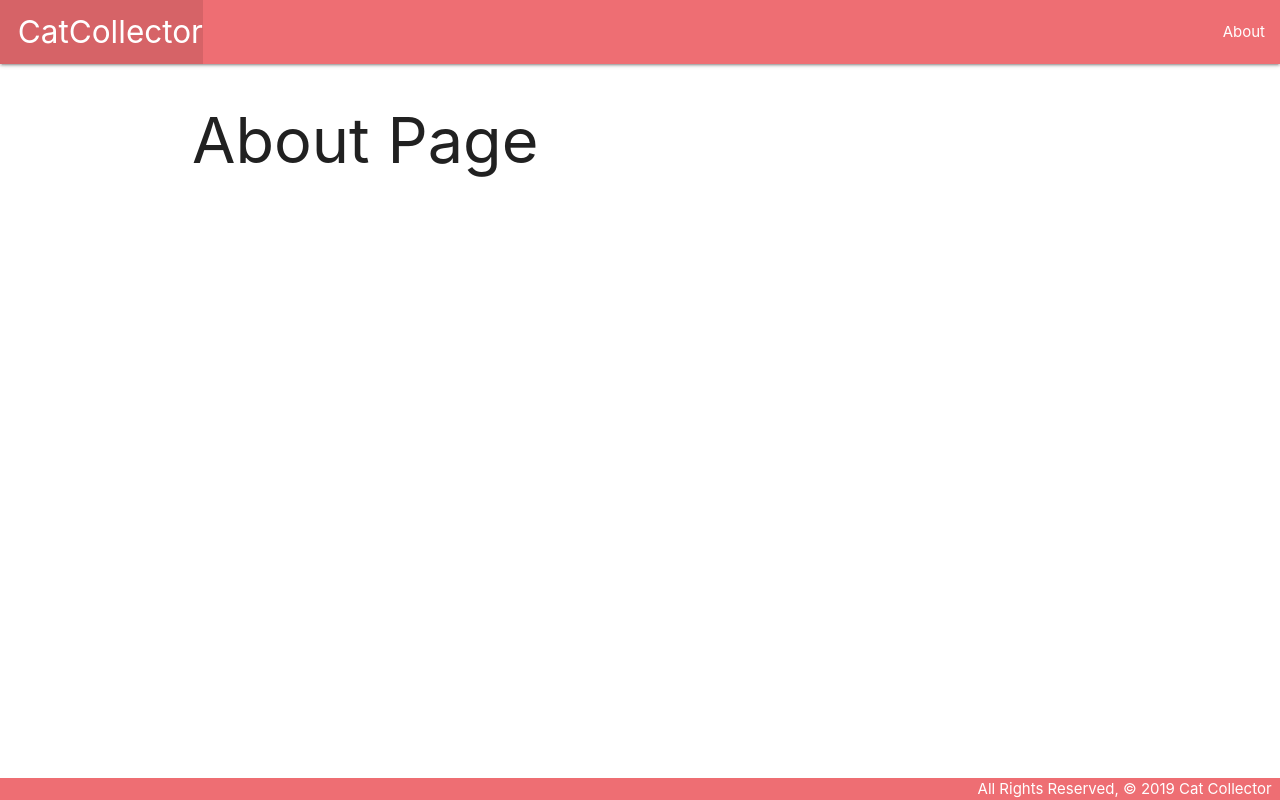
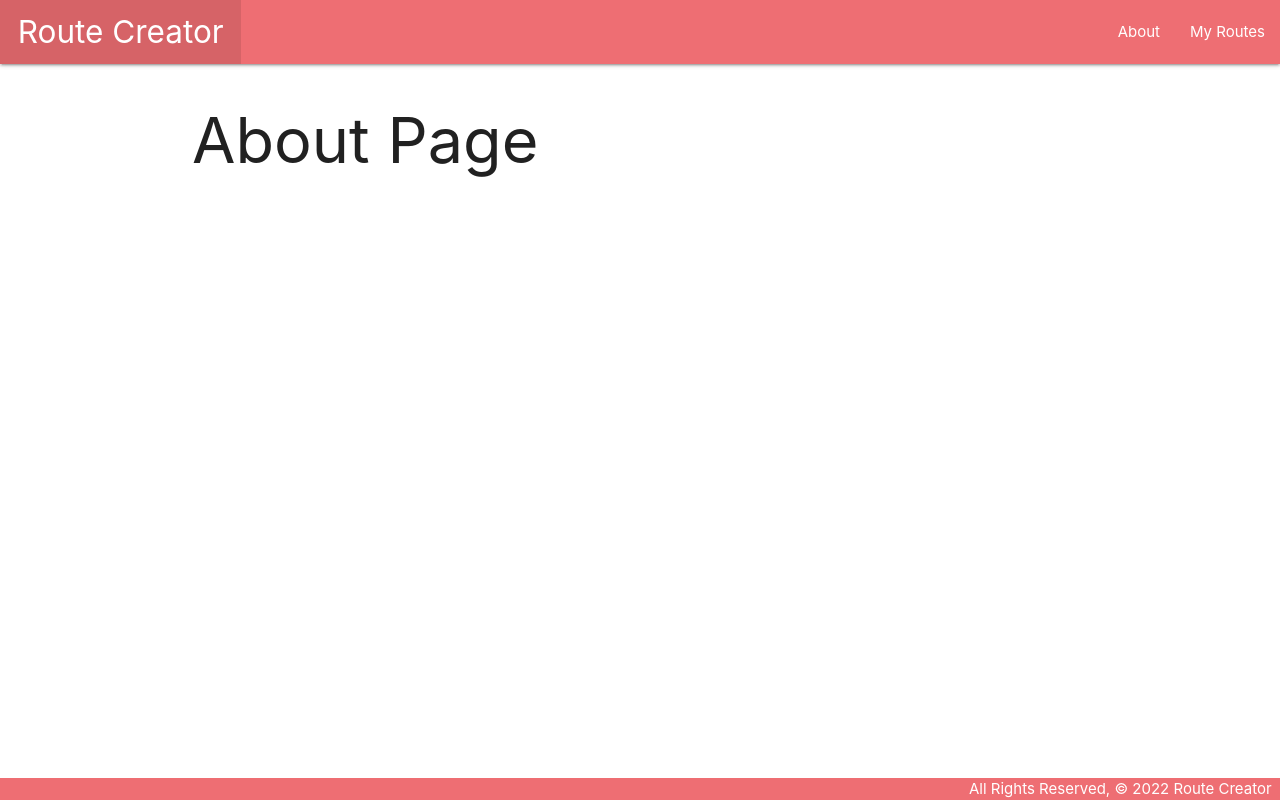
Before and after one commit to cjc027/project3, a Django app: page /about/ in a window 1280 px wide. Run offline with Django 4.2, Linux system fonts and the light colour scheme.

Commit message:
added index to nav bar and changed home route to redirect to about/

```diff
--- a/routecreator/main_app/templates/base.html
+++ b/routecreator/main_app/templates/base.html
@@ -14,10 +14,11 @@
     <nav>
       <div class="nav-wrapper">
         <ul>
-          <li><a href="/" class="left brand-logo">&nbsp;&nbsp;CatCollector</a></li>
+          <li><a href="/" class="left brand-logo">&nbsp;&nbsp;Route Creator&nbsp;&nbsp;</a></li>
         </ul>
         <ul class="right">
-          <li><a href="/about">About</a></li>
+          <li><a href="{% url 'about' %}">About</a></li>
+          <li><a href="{% url 'index' %}">My Routes</a></li>
         </ul>
       </div>
     </nav>
@@ -27,7 +28,7 @@
     {% endblock %}
   </main>
   <footer class="page-footer">
-    <div class="right">All Rights Reserved, &copy; 2019 Cat Collector &nbsp;</div>
+    <div class="right">All Rights Reserved, &copy; 2022 Route Creator &nbsp;</div>
   </footer>
 </body>
 </html>
--- a/routecreator/main_app/views.py
+++ b/routecreator/main_app/views.py
@@ -1,4 +1,4 @@
-from django.shortcuts import render
+from django.shortcuts import render, redirect
 from django.views.generic.edit import CreateView, UpdateView, DeleteView
 from django.views.generic import ListView, DetailView
 
@@ -13,7 +13,8 @@ from .models import Route, Photo
 
 # Define the home view
 def home(request):
-  return HttpResponse('<h1>Hello /ᐠ｡‸｡ᐟ\ﾉ</h1>')
+	return redirect('about')
+  # return HttpResponse('<h1>Hello /ᐠ｡‸｡ᐟ\ﾉ</h1>')
 # Create your views here.
 
 def about(request):
```
